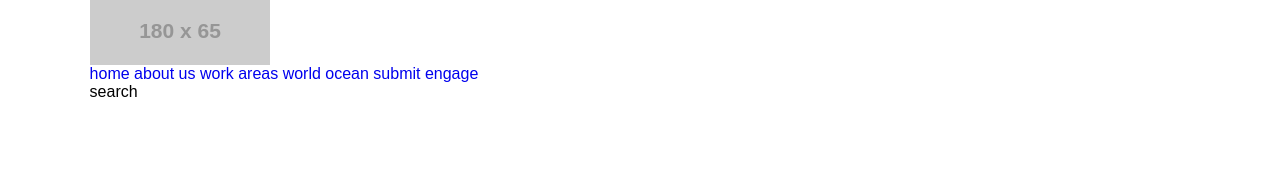
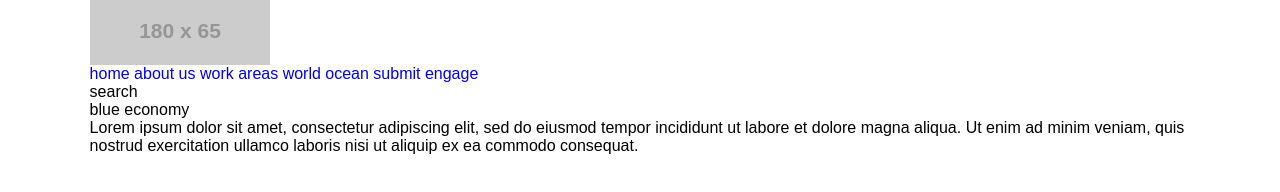
Before and after one commit to Abhijeet-Portfolio/blue-economy-sass, a plain HTML site: page index.html in a window 1280 px wide. Drawn offline with Linux system fonts and the light colour scheme; placeholder pictures from the web are drawn by us.

Commit message:
blue-economy section html done

```diff
--- a/index.html
+++ b/index.html
@@ -39,7 +39,14 @@
     <!--header section start-->
     <!--main section start-->
     <main>
-
+      <!--blue=economy section start-->
+      <section class="blue-economy">
+        <div class="wrapper">
+          <h2>blue economy</h2>
+          <p>Lorem ipsum dolor sit amet, consectetur adipiscing elit, sed do eiusmod tempor incididunt ut labore et dolore magna aliqua. Ut enim ad minim veniam, quis nostrud exercitation ullamco laboris nisi ut aliquip ex ea commodo consequat.</p>
+        </div>
+      </section>
+      <!--blue=economy section end-->
     </main>
     <!--main section end-->
 
```
